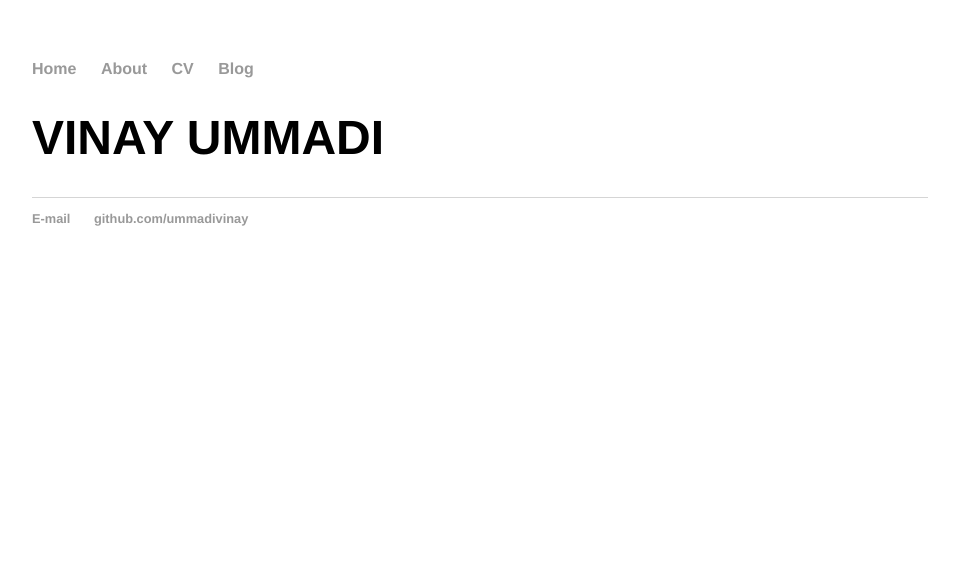
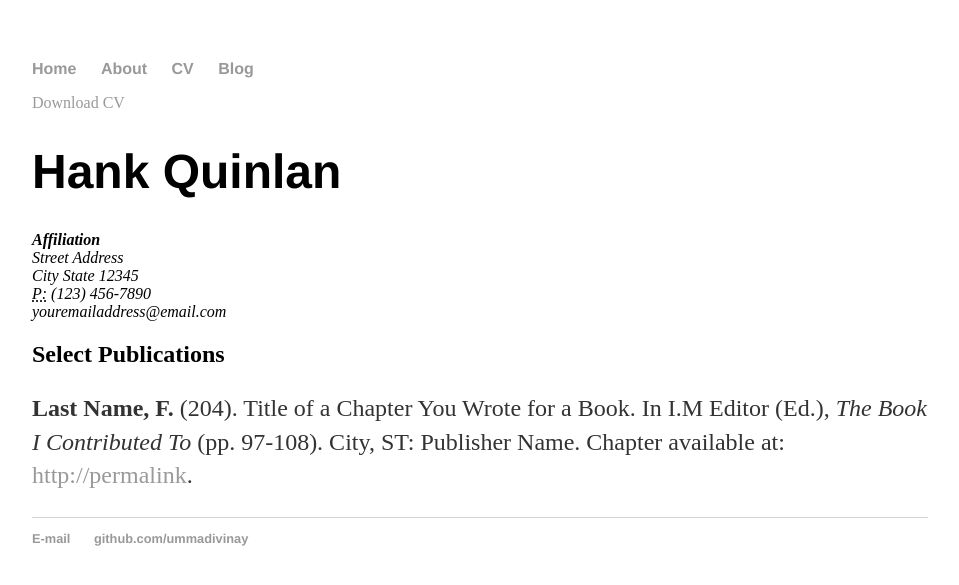
Before and after one commit to ummadiviany/ummadiviany.github.io, a Jekyll site: the page built from cv/index.html, in a window 1280 px wide. Shown: the top 585 px of the page, without its empty margins (160-1119 px from the left). Built offline with Jekyll 4.4.1, drawn with Linux system fonts in a browser that asks for light colours.

Commit message:
Update index.html

```diff
--- a/cv/index.html
+++ b/cv/index.html
@@ -2,4 +2,20 @@
 layout: default
 title: Vinay Ummadi, Machine Learning Developer
 ---
-<h1>VINAY UMMADI</h1>
+<div class="cv">
+    <a href="#" class="download" title="Download CV as PDF">Download CV</a>
+                <h1>Hank Quinlan</h1>
+                <address>
+                <strong>Affiliation</strong><br>
+                Street Address<br>
+                City State 12345<br>
+                <abbr title="phone">P:</abbr> (123) 456-7890<br>
+                <span class="obfuscate">youremailaddress@email.com</span>
+                </address>
+
+                <h2>Select Publications</h2>
+
+                <p><strong>Last Name, F.</strong> (204). Title of a Chapter You Wrote for a Book. In I.M Editor (Ed.), <em>The Book I Contributed To</em> (pp. 97-108). City, ST: Publisher Name. Chapter available at: <a href="#">http://permalink</a>.
+
+
+</div>
```
